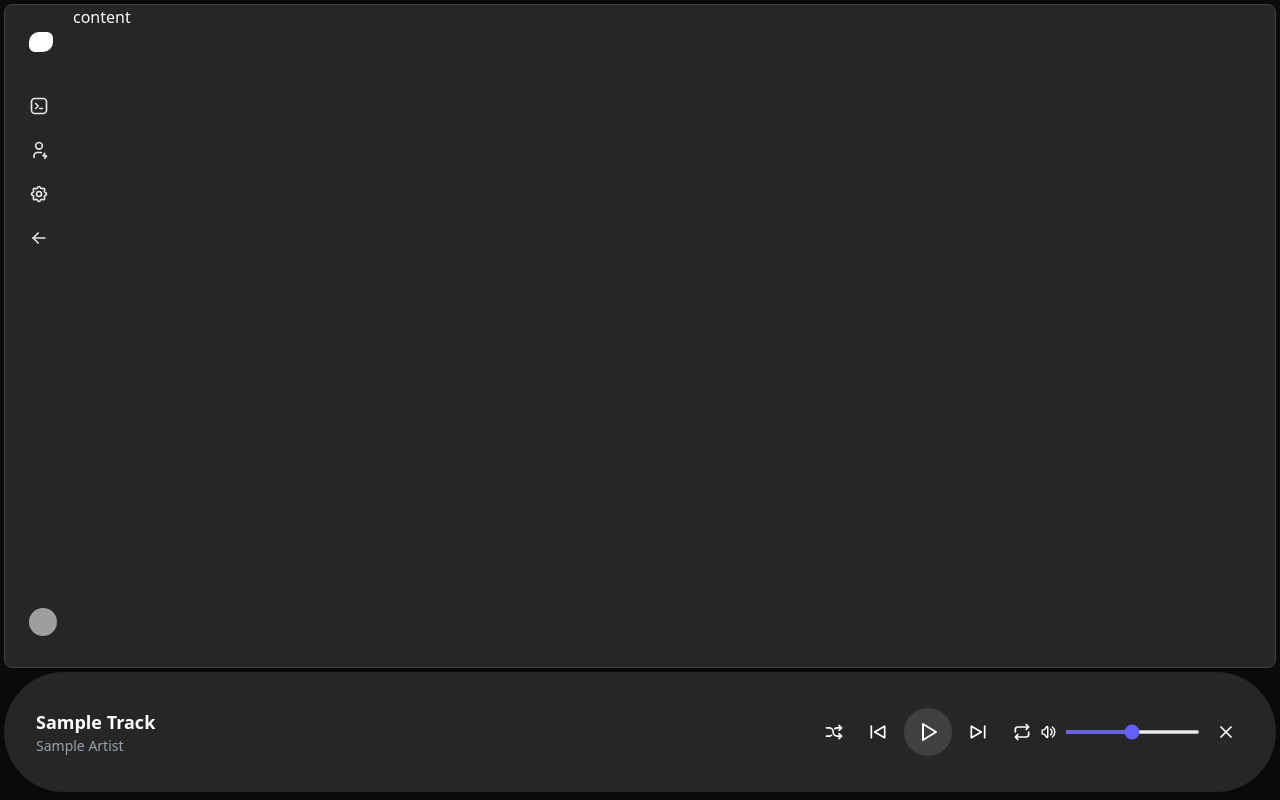
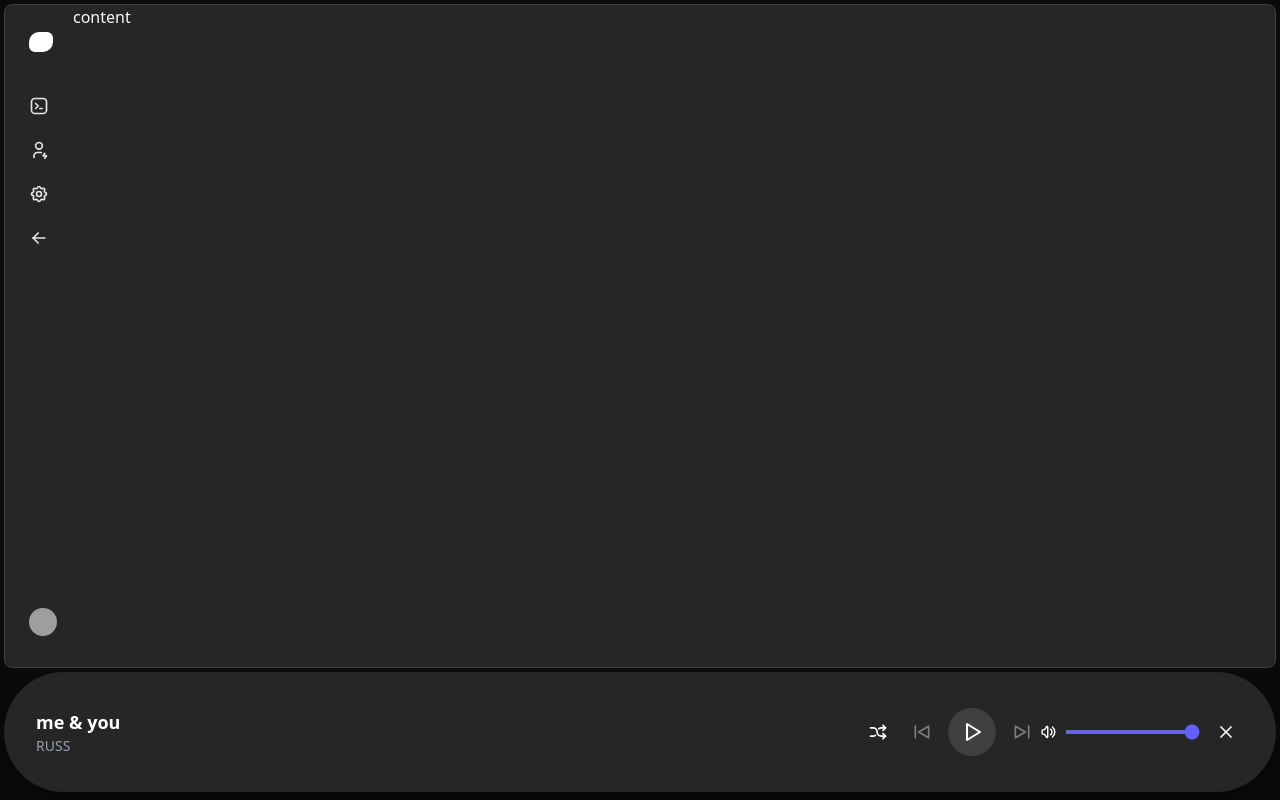
Before and after one commit to amirekhi/mudit, a Next.js app: page / in a window 1280 px wide. Built offline with nearby package versions, Linux system fonts and the light colour scheme; grey boxes are pictures that could not be loaded.

Commit message:
zustand and howler has been added now we  have a working music player with a centeral state

```diff
--- a/app/layout.tsx
+++ b/app/layout.tsx
@@ -32,7 +32,7 @@ export default function RootLayout({
         <SidebarDemo>
           {children} {/* All page content is passed here */}
         </SidebarDemo>
-        <MusicPlayer trackName="Sample Track" artist="Sample Artist" />
+        <MusicPlayer  />
       </body>
     </html>
   );
--- a/components/music-player/MusicPlayer.tsx
+++ b/components/music-player/MusicPlayer.tsx
@@ -1,6 +1,5 @@
 "use client";
 
-import { useState } from "react";
 import { motion } from "framer-motion";
 import {
   IconX,
@@ -13,39 +12,50 @@ import {
   IconArrowsShuffle,
 } from "@tabler/icons-react";
 
+import { useAudioStore } from "@/store/useAudioStore";
+
 interface MusicPlayerProps {
-  trackName: string;
-  artist?: string;
   onClose?: () => void;
 }
 
-export default function EnhancedMusicPlayer({ trackName, artist, onClose }: MusicPlayerProps) {
-  const [isOpen, setIsOpen] = useState(true);
-  const [isPlaying, setIsPlaying] = useState(false);
-  const [volume, setVolume] = useState(50);
+export default function EnhancedMusicPlayer({ onClose }: MusicPlayerProps) {
+  const {
+    currentTrack,
+    isPlaying,
+    volume,
+    nextTrack,
+    prevTrack,
+    playTrack,
+    unload,
+    togglePlay,
+    setVolume,
+  } = useAudioStore();
 
   const handleClose = () => {
-    setIsOpen(false);
+  unload(); // completely remove the track
     if (onClose) onClose();
-  };
-
-  const togglePlay = () => setIsPlaying(!isPlaying);
-
-  const handleVolumeChange = (e: React.ChangeEvent<HTMLInputElement>) => {
-    setVolume(Number(e.target.value));
   };
 
   return (
     <motion.div
       initial={{ height: "120px", opacity: 1 }}
-      animate={{ height: isOpen ? "120px" : 0, opacity: isOpen ? 1 : 0 }}
+      animate={{
+        height: currentTrack ? "120px" : 0,
+        opacity: currentTrack ? 1 : 0,
+      }}
       transition={{ duration: 0.4 }}
-      className="overflow-hidden bg-neutral-800 text-white w-full flex rounded-full m-1   flex-col md:flex-row items-center justify-between px-4 md:px-8 shadow-lg"
+      className="overflow-hidden bg-neutral-800 text-white w-full flex rounded-full m-1 flex-col md:flex-row items-center justify-between px-4 md:px-8 shadow-lg"
     >
       {/* Track Info */}
       <div className="flex flex-col max-md:flex-row max-md:items-center max-md:text-sm max-md:gap-2 justify-center md:flex-1 max-md:pt-2 min-w-0">
-        <span className="font-semibold text-lg truncate">{trackName}</span>
-        {artist && <span className="text-sm text-gray-400 truncate">{artist}</span>}
+        <span className="font-semibold text-lg truncate">
+          {currentTrack?.title ?? "No Track Selected"}
+        </span>
+        {currentTrack?.artist && (
+          <span className="text-sm text-gray-400 truncate">
+            {currentTrack.artist}
+          </span>
+        )}
       </div>
 
       {/* Controls */}
@@ -53,9 +63,17 @@ export default function EnhancedMusicPlayer({ trackName, artist, onClose }: Musi
         <button className="p-2 hover:bg-neutral-700 rounded-full transition-colors">
           <IconArrowsShuffle className="w-5 h-5" />
         </button>
-        <button className="p-2 hover:bg-neutral-700 rounded-full transition-colors">
-          <IconPlayerSkipBack className="w-5 h-5" />
-        </button>
+
+          <button
+            onClick={prevTrack}
+            className={`p-2 rounded-full transition-colors ${
+              currentTrack?.prev ? "hover:bg-neutral-700" : "opacity-40 cursor-not-allowed"
+            }`}
+          >
+            <IconPlayerSkipBack className="w-5 h-5" />
+          </button>
+
+
         <button
           onClick={togglePlay}
           className="p-3 bg-neutral-700 hover:bg-neutral-600 rounded-full transition-colors"
@@ -66,29 +84,35 @@ export default function EnhancedMusicPlayer({ trackName, artist, onClose }: Musi
             <IconPlayerPlay className="w-6 h-6" />
           )}
         </button>
-        <button className="p-2 hover:bg-neutral-700 rounded-full transition-colors">
-          <IconPlayerSkipForward className="w-5 h-5" />
-        </button>
-        <button className="p-2 hover:bg-neutral-700 rounded-full transition-colors">
-          <IconRepeat className="w-5 h-5" />
-        </button>
+
+
+          <button
+            onClick={nextTrack}
+            className={`p-2 rounded-full transition-colors ${
+              currentTrack?.next ? "hover:bg-neutral-700" : "opacity-40 cursor-not-allowed"
+            }`}
+          >
+            <IconPlayerSkipForward className="w-5 h-5" />
+          </button>
+
       </div>
 
       {/* Volume */}
-      <div className="flex items-center gap-2 mt-2 md:mt-0 w-32 md:w-40 max-md:hidden" >
+      <div className="flex items-center gap-2 mt-2 md:mt-0 w-32 md:w-40 max-md:hidden">
         <IconVolume className="w-5 h-5" />
         <input
           type="range"
           min={0}
-          max={100}
+          max={1}
+          step={0.01}
           value={volume}
-          onChange={handleVolumeChange}
-          className="w-full h-1 rounded-lg accent-indigo-500"
+          onChange={(e) => setVolume(Number(e.target.value))}
+          className="w-full h-1 accent-indigo-500"
         />
       </div>
 
       {/* Close Button */}
-      <div className="ml-2 max-md:hidden" >
+      <div className="ml-2 max-md:hidden">
         <button
           onClick={handleClose}
           className="p-2 rounded-full hover:bg-neutral-700 transition-colors"
--- a/package.json
+++ b/package.json
@@ -12,15 +12,18 @@
     "@tabler/icons-react": "^3.35.0",
     "class-variance-authority": "^0.7.1",
     "clsx": "^2.1.1",
+    "howler": "^2.2.4",
     "lucide-react": "^0.556.0",
     "motion": "^12.23.25",
     "next": "16.0.7",
     "react": "19.2.0",
     "react-dom": "19.2.0",
-    "tailwind-merge": "^3.4.0"
+    "tailwind-merge": "^3.4.0",
+    "zustand": "^5.0.9"
   },
   "devDependencies": {
     "@tailwindcss/postcss": "^4",
+    "@types/howler": "^2.2.12",
     "@types/node": "^20",
     "@types/react": "^19",
     "@types/react-dom": "^19",
--- /dev/null
+++ b/store/useAudioStore.ts
@@ -0,0 +1,87 @@
+import { create } from "zustand";
+import { Howl } from "howler";
+
+interface Track {
+  id: string;
+  title: string;
+  artist: string;
+  url: string;
+  prev?: Track;
+  next?: Track;
+}
+
+interface AudioState {
+  currentTrack: Track | null;
+  howl: Howl | null;
+  isPlaying: boolean;
+  volume: number;
+
+  unload: () => void;
+  nextTrack: () => void;
+  prevTrack: () => void;
+  playTrack: (track: Track) => void;
+  togglePlay: () => void;
+  stop: () => void;
+  setVolume: (v: number) => void;
+}
+
+export const useAudioStore = create<AudioState>((set, get) => ({
+  currentTrack: {id: "123", title: "me & you", artist: "RUSS", url: "/MeYou.mp3"},
+  howl: null,
+  isPlaying: false,
+  volume: 1,
+
+  playTrack: (track: Track) => {
+    const old = get().howl;
+    if (old) old.unload();
+
+    const sound = new Howl({
+      src: [track.url],
+      html5: true,
+      volume: get().volume,
+      onend: () => console.log("Track finished."),
+    });
+
+    sound.play();
+    set({ currentTrack: track, howl: sound, isPlaying: true });
+  },
+
+  togglePlay: () => {
+    const { howl, isPlaying } = get();
+    if (!howl) return;
+    if (isPlaying) howl.pause();
+    else howl.play();
+    set({ isPlaying: !isPlaying });
+  },
+
+  stop: () => {
+    const { howl } = get();
+    if (!howl) return;
+    howl.stop();
+    set({ isPlaying: false });
+  },
+
+  unload: () => {
+    const { howl } = get();
+    if (howl) howl.unload();
+    set({ currentTrack: null, howl: null, isPlaying: false });
+  },
+
+  setVolume: (v: number) => {
+    const { howl } = get();
+    if (howl) howl.volume(v);
+    set({ volume: v });
+  },
+
+    nextTrack: () => {
+    const { currentTrack } = get();
+    if (!currentTrack?.next) return;
+    get().playTrack(currentTrack.next);
+    },
+
+    prevTrack: () => {
+    const { currentTrack } = get();
+    if (!currentTrack?.prev) return;
+    get().playTrack(currentTrack.prev);
+    },
+}));
```
Also changed, not shown: 2 other files (tests, documents, lock files or other folders).
